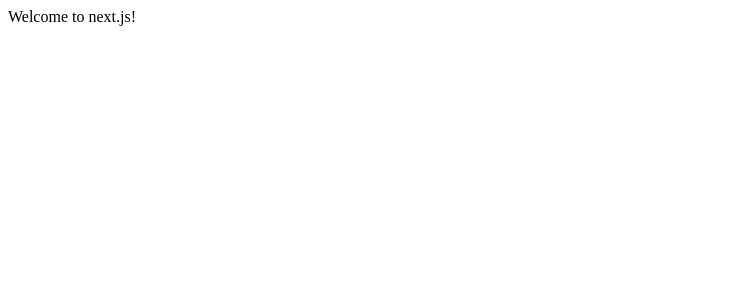
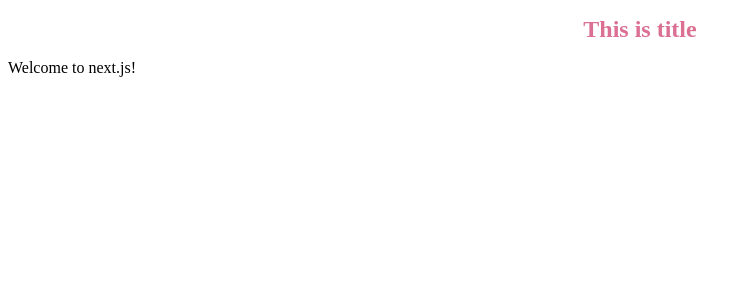
Before and after one commit to kennethnghk/web-lab, a Next.js app: page / in a window 1280 px wide. Shown: the top 300 px of the page, without its empty margins (0-750 px from the left). Built offline with nearby package versions, Linux system fonts and the light colour scheme.

Commit message:
#2 Install styled-components

```diff
--- a/package.json
+++ b/package.json
@@ -15,7 +15,8 @@
     "husky": "^0.14.3",
     "next": "^4.2.1",
     "react": "^16.2.0",
-    "react-dom": "^16.2.0"
+    "react-dom": "^16.2.0",
+    "styled-components": "^2.4.0"
   },
   "devDependencies": {
     "babel-eslint": "^8.1.2",
--- a/pages/index.js
+++ b/pages/index.js
@@ -1,5 +1,17 @@
 import React from "react";
+import styled from "styled-components";
 
-const page = () => <div>Welcome to next.js!</div>;
+const Title = styled.h1`
+  font-size: 1.5em;
+  text-align: center;
+  color: palevioletred;
+`;
+
+const page = () => (
+  <div>
+    <Title>This is title</Title>
+    <div>Welcome to next.js!</div>
+  </div>
+);
 
 export default page;
```
Also changed, not shown: 1 other file (tests, documents, lock files or other folders).
